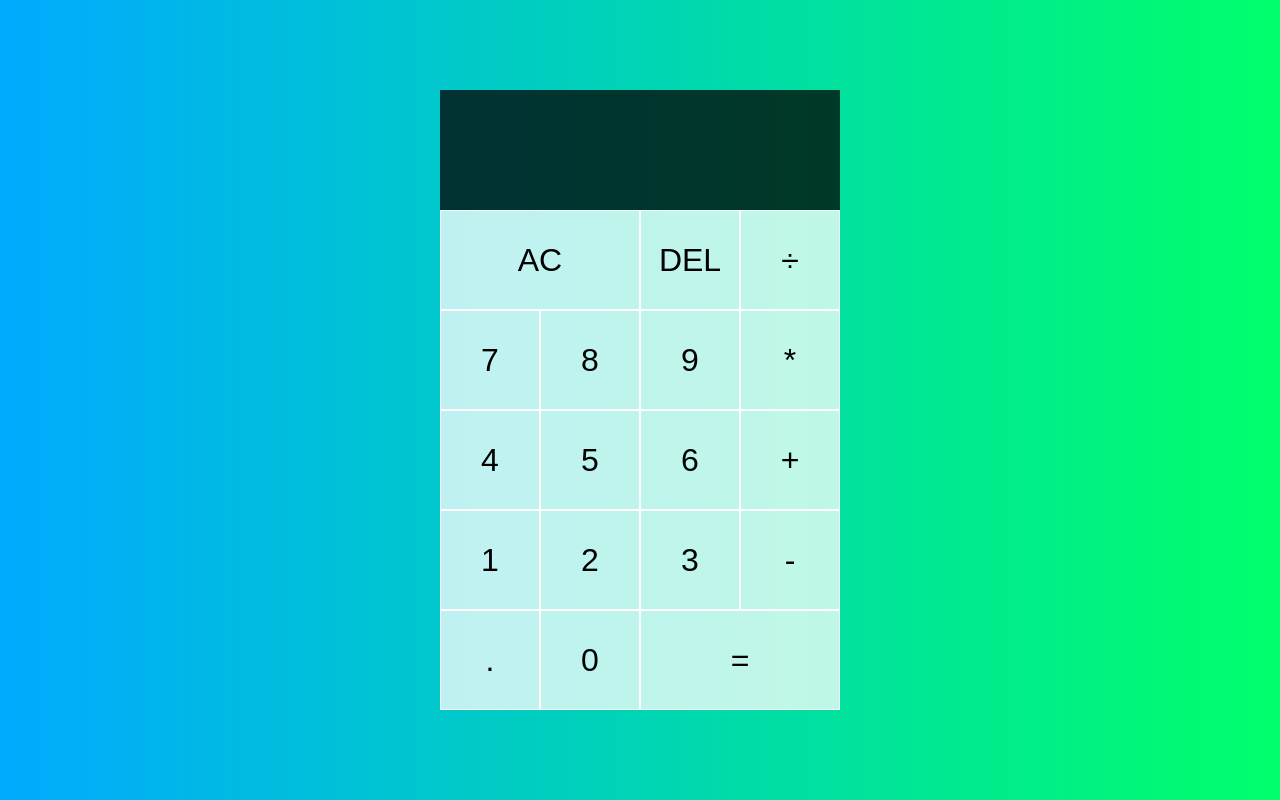
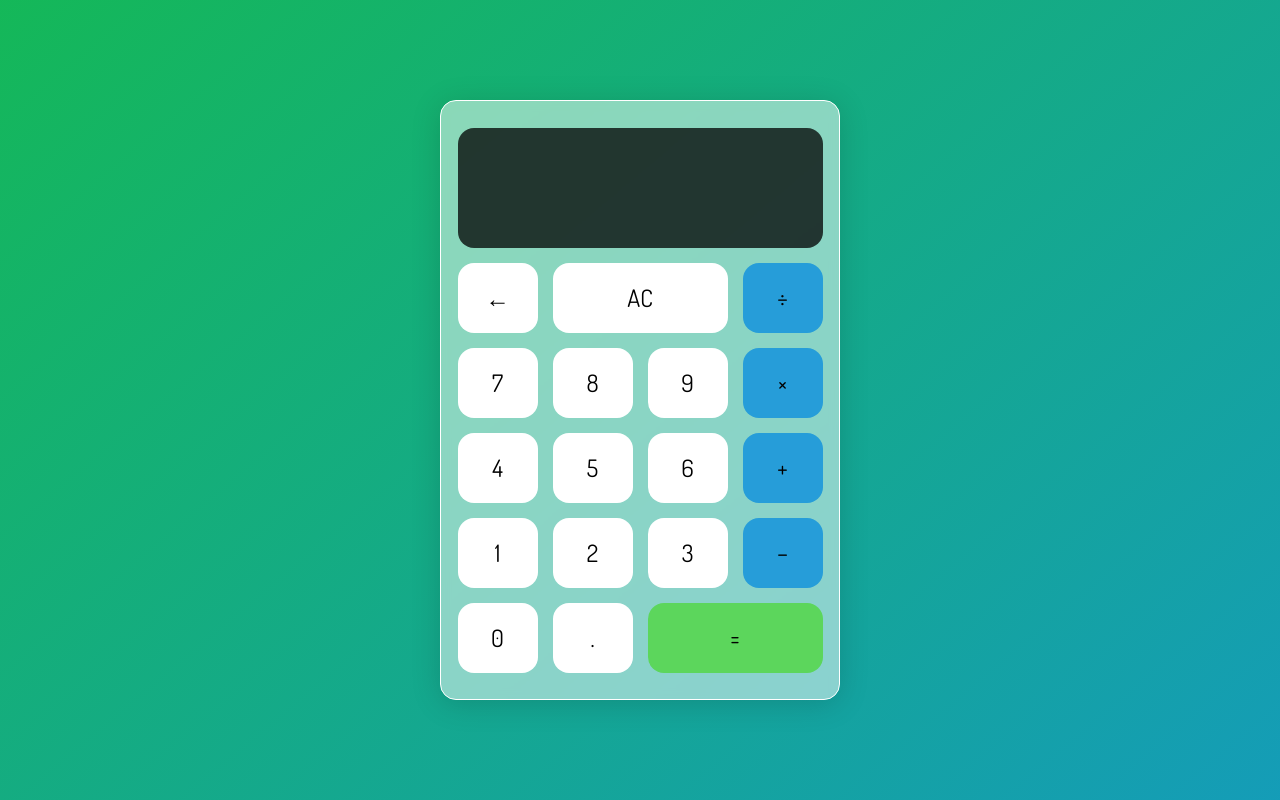
Before and after one commit to Lowza/calculator, a plain HTML site: page index.html in a window 1280 px wide. Drawn offline with Linux system fonts and the light colour scheme.

Commit message:
redesign layout and styling, added custom font

```diff
--- a/index.html
+++ b/index.html
@@ -6,32 +6,37 @@
     <meta name="viewport" content="width=device-width, initial-scale=1.0" />
     <title>Calculator</title>
     <link href="styles.css" rel="stylesheet" />
+    <link rel="preconnect" href="https://fonts.googleapis.com" />
+    <link rel="preconnect" href="https://fonts.gstatic.com" crossorigin />
+    <link href="https://fonts.googleapis.com/css2?family=Dosis:wght@200;300;400;500;600;700;800&display=swap" rel="stylesheet" />
     <script src="script.js" defer></script>
   </head>
   <body>
+    <div class="wrapper">
       <div class="calculator-grid">
         <div class="output">
           <div data-previous-operand class="previous-operand"></div>
           <div data-current-operand class="current-operand"></div>
         </div>
+        <button data-delete>&LeftArrow;</button>
         <button data-all-clear class="span-two">AC</button>
-      <button data-delete>DEL</button>
-      <button data-operation>÷</button>
+        <button data-operation class="operator">&divide;</button>
         <button data-number>7</button>
         <button data-number>8</button>
         <button data-number>9</button>
-      <button data-operation>*</button>
+        <button data-operation class="operator">&times;</button>
         <button data-number>4</button>
         <button data-number>5</button>
         <button data-number>6</button>
-      <button data-operation>+</button>
+        <button data-operation class="operator">&plus;</button>
         <button data-number>1</button>
         <button data-number>2</button>
         <button data-number>3</button>
-      <button data-operation>-</button>
+        <button data-operation class="operator">&minus;</button>
+        <button data-number>0</button>
         <button data-number>.</button>
-      <button data-number>0</button>
-      <button data-equals class="span-two">=</button>
+        <button data-equals id="equals" class="span-two">&equals;</button>
+      </div>
     </div>
   </body>
 </html>
--- a/script.js
+++ b/script.js
@@ -47,10 +47,10 @@ class Calculator {
       case "+":
         computation = prev + current;
         break;
-      case "-":
+      case "−":
         computation = prev - current;
         break;
-      case "*":
+      case "×":
         computation = prev * current;
         break;
       case "÷":
--- a/styles.css
+++ b/styles.css
@@ -2,39 +2,45 @@
 *::before,
 *::after {
   box-sizing: border-box;
-  font-family: sans-serif;
+  font-family: "Dosis", sans-serif;
   font-weight: normal;
+}
+
+html {
+  height: 100%;
 }
 
 body {
   padding: 0;
   margin: 0;
-  background: linear-gradient(
-    to right,
-    hsl(200, 100%, 50%),
-    hsl(145, 100%, 50%)
-  );
+  background: linear-gradient(320deg, hsl(190, 80%, 40%), hsl(145, 80%, 40%));
+  display: flex;
+  justify-content: center;
+  align-items: center;
+  height: inherit;
+}
+
+.wrapper {
+  backdrop-filter: blur(5px);
+  -webkit-backdrop-filter: blur(5px);
+  background: hsla(0, 0%, 100%, 0.5);
+  width: 400px;
+  height: 600px;
+  display: flex;
+  justify-content: center;
+  align-items: center;
+  border: 1px solid white;
+  border-radius: 16px;
+  box-shadow: 0 4px 30px hsla(0, 0%, 0%, 0.15);
 }
 
 .calculator-grid {
   display: grid;
   justify-content: center;
   align-content: center;
-  min-height: 100vh;
-  grid-template-columns: repeat(4, 100px);
-  grid-template-rows: minmax(120px, auto) repeat(5, 100px);
-}
-
-.calculator-grid > button {
-  cursor: pointer;
-  font-size: 2rem;
-  border: 1px solid white;
-  outline: none;
-  background-color: hsla(0, 0%, 100%, 0.75);
-}
-
-.calculator-grid > button:hover {
-  background-color: hsla(0, 0%, 100%, 0.9);
+  grid-template-columns: repeat(4, 80px);
+  grid-template-rows: minmax(120px, auto) repeat(5, 70px);
+  gap: 15px;
 }
 
 .span-two {
@@ -48,9 +54,10 @@ body {
   align-items: flex-end;
   justify-content: space-around;
   flex-direction: column;
-  padding: 10px;
+  padding: 15px;
   word-wrap: break-word;
   word-break: break-all;
+  border-radius: 16px;
 }
 
 .output .previous-operand {
@@ -62,3 +69,34 @@ body {
   color: white;
   font-size: 2.5rem;
 }
+
+button {
+  background-color: white;
+  cursor: pointer;
+  font-size: 1.5rem;
+  border: none;
+  outline: none;
+  border-radius: 16px;
+}
+
+.operator {
+  background-color: hsl(200, 70%, 50%);
+}
+
+#equals {
+  background-color: hsl(120, 60%, 60%);
+}
+
+.operator:hover,
+#equals:hover,
+button:hover {
+  backdrop-filter: blur(5px);
+  -webkit-backdrop-filter: blur(5px);
+  background: hsla(0, 0%, 100%, 0);
+}
+
+.operator:active,
+#equals:active,
+button:active {
+  background: hsl(46, 100%, 71%);
+}
```
Lines whose indentation alone changed are shown as unchanged.
